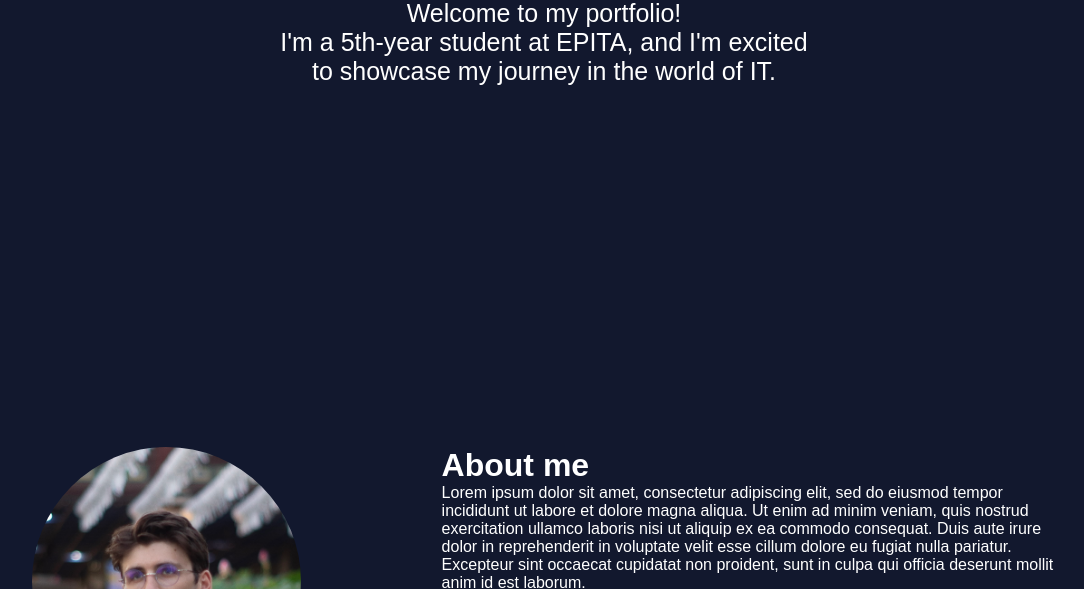
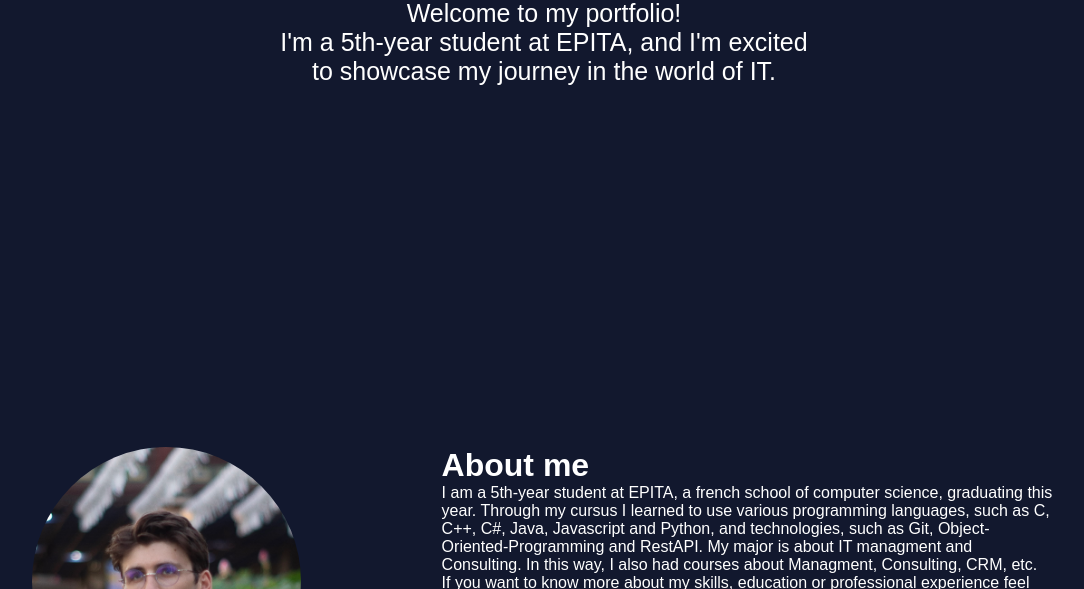
Before and after one commit to Nakmwy/nakmwy.github.io, a plain HTML site: page index.html in a window 1280 px wide. Shown: the part 363-952 px from the top of the page, without its empty margins (96-1180 px from the left). Drawn offline with Linux system fonts and the light colour scheme.

Commit message:
about me text

```diff
--- a/index.html
+++ b/index.html
@@ -41,7 +41,7 @@
                 </div>
                 <div class="about-col-2">
                     <h1 class="sub-title">About me</h1>
-                    <p>Lorem ipsum dolor sit amet, consectetur adipiscing elit, sed do eiusmod tempor incididunt ut labore et dolore magna aliqua. Ut enim ad minim veniam, quis nostrud exercitation ullamco laboris nisi ut aliquip ex ea commodo consequat. Duis aute irure dolor in reprehenderit in voluptate velit esse cillum dolore eu fugiat nulla pariatur. Excepteur sint occaecat cupidatat non proident, sunt in culpa qui officia deserunt mollit anim id est laborum.</p>
+                    <p>I am a 5th-year student at EPITA, a french school of computer science, graduating this year. Through my cursus I learned to use various programming languages, such as C, C++, C#, Java, Javascript and Python, and technologies, such as Git, Object-Oriented-Programming and RestAPI. My major is about IT managment and Consulting. In this way, I also had courses about Managment, Consulting, CRM, etc.<br>If you want to know more about my skills, education or professional experience feel free to contact me or to download my resume.</p>
                     <a href="files/Resume.pdf" target="_blank" download="Ugo_Moissaing-Resume" class="btn-filled">Download resume</a>
                 </div>
             </div>
```
